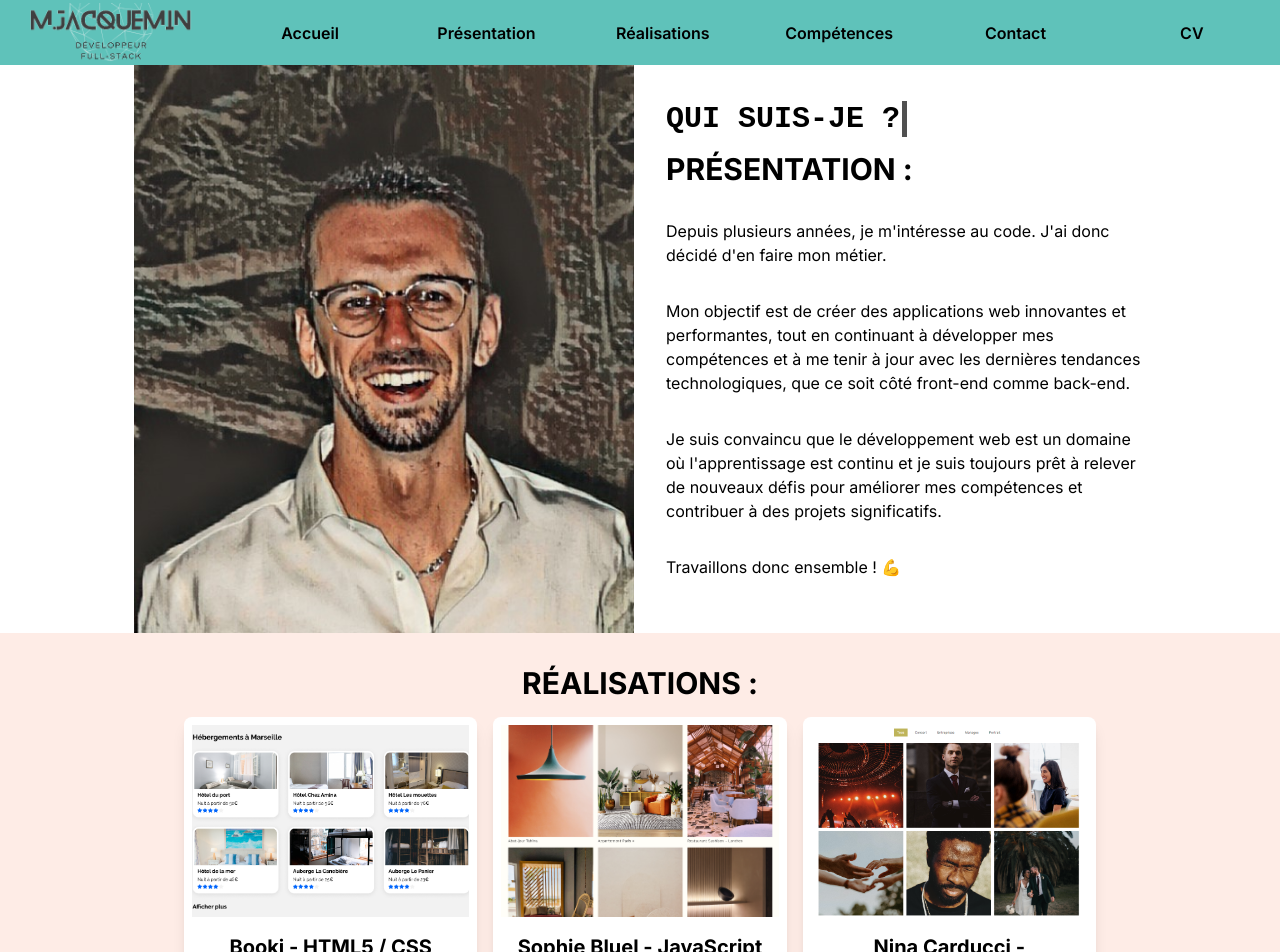
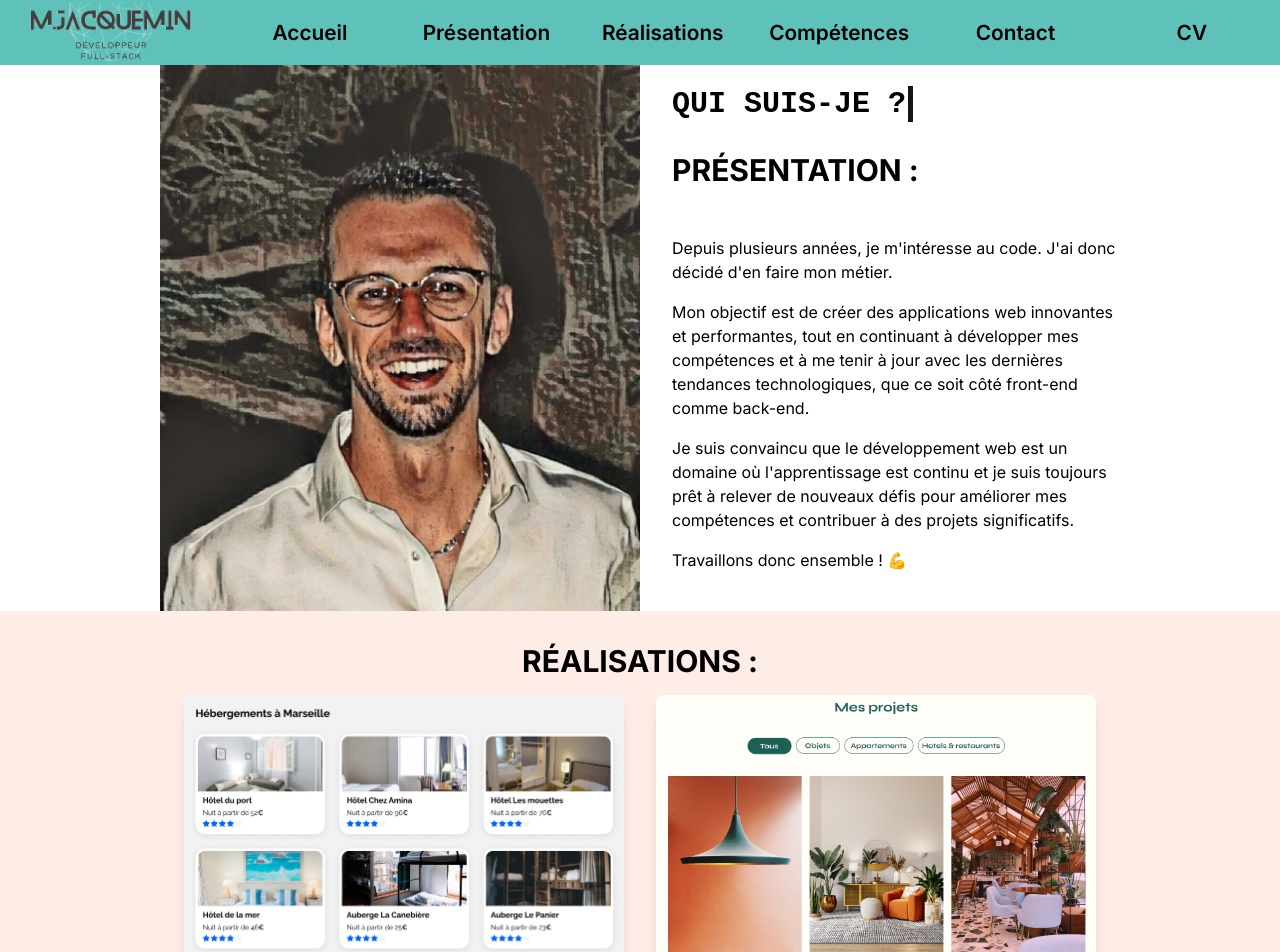
Before and after one commit to ErakieI/Portfolio, a Next.js app: page / in a window 1280 px wide. Shown: the part 800-1752 px from the top of the page. Built offline with nearby package versions, Linux system fonts and the light colour scheme.

Commit message:
Design responsive

```diff
--- a/src/app/page.tsx
+++ b/src/app/page.tsx
@@ -8,13 +8,13 @@ import ContactForm from '../components/ContactForm.tsx';
 import LargeHeader from '../components/header.tsx';
 import TypingAnimation from '../components/typingAnimation.tsx';
 import Image from 'next/image';
+import CV from '../components/cv.tsx';
 import '../style/globals.scss';
 
 export default function Home() {
 	return (
 		<main className="w-full p-0 flex flex-col items-center justify-center bg-white">
 			{/* Accueil */}
-
 			<section id="accueil" className="w-full text-center text-white">
 				<LargeHeader />
 			</section>
@@ -23,8 +23,8 @@ export default function Home() {
 			<Navbar />
 
 			{/* Présentation */}
-			<section id="presentation" className="flex justify-center relative">
-				<div className="h-full">
+			<section id="presentation" className="flex flex-col lg:flex-row justify-center relative lg:w-3/4">
+				<div className="lg:w-1/2 w-full h-auto flex justify-center lg:justify-end mb-4 lg:mb-0">
 					<Image
 						src="/images/Profil_effet_peinture.jpg"
 						alt="Logo"
@@ -32,136 +32,92 @@ export default function Home() {
 						height={200}
 					/>
 				</div>
-				<div className="w-2/5 bg-white pl-8 text-left space-y-8 flex flex-col justify-center">
+				<div className="lg:w-1/2 w-full bg-white pl-8 text-left space-y-4 flex flex-col justify-center py-8">
 					<TypingAnimation text="QUI SUIS-JE ?" />
-					<h2 className="text-3xl font-bold mb-4">PRÉSENTATION :</h2>
-					<p>
-						Depuis plusieurs années, je m'intéresse au code. J'ai donc décidé
-						d'en faire mon métier.
-					</p>
-					<p>
-						Mon objectif est de créer des applications web innovantes et
-						performantes, tout en continuant à développer mes compétences et à
-						me tenir à jour avec les dernières tendances technologiques, que ce
-						soit côté front-end comme back-end.
-					</p>
-					<p>
-						Je suis convaincu que le développement web est un domaine où
-						l'apprentissage est continu et je suis toujours prêt à relever de
-						nouveaux défis pour améliorer mes compétences et contribuer à des
-						projets significatifs.
-					</p>
+					<h2 className="text-3xl font-bold mb-4 py-8">PRÉSENTATION :</h2>
+					<p>Depuis plusieurs années, je m'intéresse au code. J'ai donc décidé d'en faire mon métier.</p>
+					<p>Mon objectif est de créer des applications web innovantes et performantes, tout en continuant à développer mes compétences et à me tenir à jour avec les dernières tendances technologiques, que ce soit côté front-end comme back-end.</p>
+					<p>Je suis convaincu que le développement web est un domaine où l'apprentissage est continu et je suis toujours prêt à relever de nouveaux défis pour améliorer mes compétences et contribuer à des projets significatifs.</p>
 					<p>Travaillons donc ensemble ! 💪</p>
 				</div>
 			</section>
 
 			{/* Réalisations */}
-			<section id="realisations" className="w-full p-8 bg-beige-clair">
-				<div className="w-3/4 m-auto">
-					<h2 className="text-center text-3xl font-bold mb-4">
-						RÉALISATIONS :
-					</h2>
+			<section id="realisations" className="w-full p-6 lg:p-8 bg-beige-clair">
+				<div className="w-full lg:w-3/4 m-auto">
+					<h2 className="text-center text-3xl font-bold mb-4">RÉALISATIONS :</h2>
 					{/* Projets */}
-					<div className="grid grid-cols-1 sm:grid-cols-2 lg:grid-cols-3 gap-4">
+					<div className="grid grid-cols-1 sm:grid-cols-2 gap-8">
 						<Projet
 							img="/images/projets/booki.png"
 							titre="Booki - HTML5 / CSS"
 							description="Booki est un site de réservation en ligne de logements. Le projet était orienté sur HTML et CSS, la difficulté était d'avoir un site responsive."
 							githubRepo="https://github.com/ErakieI/Booki_OC"
-						/>{' '}
+						/>
 						<Projet
 							img="/images/projets/bluel.png"
 							titre="Sophie Bluel - JavaScript"
 							description="Ce projet consistait à intéragir avec une API en utilisant JavaScript. Il fallait faire appel aux différentes méthodes CRUD pour récupérer ou envoyer des données à l'API et ainsi pouvoir manipuler les données du site (Travaux / comptes utilisateurs)."
 							githubRepo="https://github.com/ErakieI/Projet-3-Sophie-Bluel"
-						/>{' '}
+						/>
 						<Projet
 							img="/images/projets/nina.png"
 							titre="Nina Carducci - Optimisation et référencement naturel"
 							description="Pour ce projet, l'objectif était d'optimiser le site de photographe en utilisant une résolution des images adaptée à leur taille maximale et d'améliorer le référencement naturel en utilisant une sémantique apropriée dans le code ainsi que des balises méta, sans oublier l'accessibilité. L'analyse de la lighthouse était le pilier de cet exercice."
 							githubRepo="https://github.com/ErakieI/Projet-4-Nina-Carducci"
-						/>{' '}
+						/>
 						<Projet
 							img="/images/projets/kasa.png"
 							titre="Kasa - React"
 							description="Pour ce projet, l'objectif était de prendre en main le framework React. J'ai donc appris à fabriquer des composants réutilisables et à me servir de SASS pour simplifier le style et profiter de ses nombreuses fonctionnalités. L'utilisation des nombreux hooks de React étaient donc indispensables, ainsi que le router permettant d'orienter l'url vers une page correspondant à l'ID du logement."
 							githubRepo="https://github.com/ErakieI/Projet5_kasa"
-						/>{' '}
+						/>
 						<Projet
 							img="/images/projets/grimoire.png"
 							titre="Mon vieux grimoire - NodeJS"
 							description="Mon vieux grimoire est un site pour visualiser et ajouter des livres avec leur notation. Ce projet back-end sous Node.js utilise une base de données NoSQL : MongoDB. La principale difficulté était de lier chaque livre à l'ID de son utilisateur pour que seul celui-ci puisse modifier ses informations. Les utilisateurs peuvent noter les livres des autres, permettant ainsi de calculer une moyenne des notes."
-							githubRepo="lien/vers/votre/repository"
+							githubRepo="https://github.com/ErakieI/Projet-6-Mon-vieux-grimoire"
 						/>
 						<Projet
 							img="/images/projets/kanban.png"
 							titre="Menu Maker - Gestion de projet"
 							description="Ce projet un peu différent des autres tournait autour de la gestion de projet. Il a fallu faire un Kanban et créer différentes étiquettes ainsi que le contenu, déterminer des spécifications techniques ainsi que leur solution, faire de la veille technologique sur l'outil Feedly, s'intéresser à la méthodologie Agile et plus pariculièrement SCRUM, puis faire une présentation pour le client."
 							githubRepo="https://github.com/ErakieI/Menu-Maker"
-						/>{' '}
+						/>
 					</div>
 				</div>
 			</section>
 
 			{/* Compétences */}
-			<section id="competences" className="w-3/4 bg-white p-8">
-				<h2 className="text-center text-3xl font-bold mb-4 pb-8">
-					COMPÉTENCES :
-				</h2>
+			<section id="competences" className="w-full lg:w-3/4 bg-white p-4 lg:p-8">
+				<h2 className="text-center text-3xl font-bold mb-4 pb-8">COMPÉTENCES :</h2>
 				{/* Liste des compétences */}
-				<div className="flex gap-10 flex-wrap justify-center">
+				<div className="flex flex-wrap justify-center gap-4 lg:gap-10">
 					<Skill name="HTML5" percentage={80} logo="/images/logos/html5.png" />
 					<Skill name="CSS" percentage={70} logo="/images/logos/css.png" />
-					<Skill
-						name="JavaScript"
-						percentage={45}
-						logo="/images/logos/js.png"
-					/>
-					<Skill
-						name="NodeJS"
-						percentage={30}
-						logo="/images/logos/nodeJS.png"
-					/>
+					<Skill name="JavaScript" percentage={45} logo="/images/logos/js.png" />
+					<Skill name="NodeJS" percentage={30} logo="/images/logos/nodeJS.png" />
 					<Skill name="React" percentage={35} logo="/images/logos/react.png" />
 					<Skill name="SASS" percentage={65} logo="/images/logos/sass.png" />
-					<Skill
-						name="NextJS"
-						percentage={25}
-						logo="/images/logos/nextJS.png"
-					/>
-					<Skill
-						name="TypeScript"
-						percentage={20}
-						logo="/images/logos/typeScript.png"
-					/>
-					<Skill
-						name="TailwindCSS"
-						percentage={70}
-						logo="/images/logos/tailWindCSS.png"
-					/>
-					<Skill
-						name="GitHub"
-						percentage={55}
-						logo="/images/logos/gitHub.png"
-					/>
+					<Skill name="NextJS" percentage={25} logo="/images/logos/nextJS.png" />
+					<Skill name="TypeScript" percentage={20} logo="/images/logos/typeScript.png" />
+					<Skill name="TailwindCSS" percentage={70} logo="/images/logos/tailWindCSS.png" />
+					<Skill name="GitHub" percentage={55} logo="/images/logos/gitHub.png" />
 				</div>
 			</section>
 
 			{/* Contact */}
-			<section id="contact" className="bg-bleu-vert p-8 w-full">
+			<section id="contact" className="bg-bleu-vert p-4 lg:p-8 w-full">
 				<h2 className="text-center text-3xl font-bold mb-4 pb-8">CONTACT :</h2>
-				{/* Formulaire de contact */}
 				<ContactForm />
 			</section>
 
 			{/* CV */}
-			<section
-				id="cv"
-				className="w-full bg-white p-8 shadow-md w-full "
-			>
-				<h2 className="text-center text-3xl font-bold mb-4 pb-8">CV</h2>
-				{/* Lien vers le CV */}
+			<section id="cv" className="w-full bg-white p-4 lg:p-8">
+				<CV />
 			</section>
+
+			{/* Footer */}
 			<Footer />
 		</main>
 	);
--- a/src/components/ContactForm.tsx
+++ b/src/components/ContactForm.tsx
@@ -18,7 +18,7 @@ const ContactForm: React.FC = () => {
   };
 
   return (
-    <form onSubmit={handleSubmit} className="w-3/4 p-8 m-auto">
+    <form onSubmit={handleSubmit} className="lg:w-3/4 w-4/5 lg:p-8 m-auto">
       <div className="mb-4">
         <label htmlFor="name" className="sr-only">Nom</label>
         <input
--- /dev/null
+++ b/src/components/cv.tsx
@@ -0,0 +1,17 @@
+import React from 'react';
+
+const CV: React.FC = () => {
+  return (
+    <div id="cv" className="p-6 overflow-hidden text-center">
+      <a
+        href="/CV_Mathieu_J.pdf"
+        download="CV_Mathieu_J.pdf"
+        className="bg-red-600 hover:bg-red-800 text-white text-2xl font-bold py-4 px-8 rounded"
+      >
+        Télécharger mon CV
+      </a>
+    </div>
+  );
+};
+
+export default CV;
--- a/src/components/navbar.tsx
+++ b/src/components/navbar.tsx
@@ -1,6 +1,7 @@
 "use client";
 import React, { useState, useEffect } from 'react';
 import Image from 'next/image';
+import '../style/navbar.scss';
 
 const Navbar: React.FC = () => {
   const [isSticky, setIsSticky] = useState(false);
--- a/src/components/projet.tsx
+++ b/src/components/projet.tsx
@@ -39,21 +39,26 @@ const Projet: React.FC<ProjetProps> = ({ img, titre, description, githubRepo })
   }, []);
 
   return (
-    <div className="bg-white shadow-lg p-2 rounded-lg overflow-hidden">
+    <div className="relative bg-white shadow-lg rounded-lg overflow-hidden group">
       <img
-        className="w-full h-48 object-cover object-center cursor-pointer"
+        className="w-auto h-auto object-cover object-center"
         src={img}
         alt={titre}
-        onClick={openModal}
       />
-      <div className="pt-4 text-center flex justify-center align-center">
-        <h2 className="text-xl font-bold mb-2">{titre}</h2>
+      <div className="absolute inset-0 bg-black bg-opacity-50 flex flex-col items-center justify-center opacity-0 group-hover:opacity-100 transition-opacity duration-300">
+        <h2 className="text-xl font-bold text-center text-white mb-2">{titre}</h2>
+        <button
+          onClick={openModal}
+          className="bg-blue-500 text-white font-bold py-2 px-4 rounded"
+        >
+          En savoir plus
+        </button>
       </div>
 
       {/* Modale */}
       {modalOpen && (
         <div className="fixed inset-0 flex items-center justify-center z-50 bg-black bg-opacity-50">
-          <div ref={modalRef} className="w-1/2 h-4/5 bg-white p-4 rounded-lg relative">
+          <div ref={modalRef} className="w-full sm:w-3/4 lg:w-1/2 h-auto bg-white p-4 rounded-lg relative overflow-y-auto">
             <button
               className="absolute top-4 right-4 text-gray-600 hover:text-gray-800 modal-close-btn"
               onClick={closeModal}
@@ -62,8 +67,8 @@ const Projet: React.FC<ProjetProps> = ({ img, titre, description, githubRepo })
                 <path strokeLinecap="round" strokeLinejoin="round" strokeWidth={2} d="M6 18L18 6M6 6l12 12" />
               </svg>
             </button>
-            <img className="w-4/5 h-3/5 object-cover object-center mb-4 m-auto" src={img} alt={titre} />
-            <h2 className="text-2xl font-bold mb-2 text-center">{titre}</h2>
+            <img className="w-3/4 h-auto object-cover object-center mb-4 m-auto" src={img} alt={titre} />
+            <h2 className="text-2xl font-bold mb-2 text-center ">{titre}</h2>
             <p className="text-gray-700 mb-4">{description}</p>
             <a
               href={githubRepo}
--- a/src/style/globals.scss
+++ b/src/style/globals.scss
@@ -25,29 +25,6 @@ body {
 		)
 		rgb(var(--background-start-rgb));
       font-family: 'Raleway', sans-serif;
-}
-
-.nav-button {
-	width: 100%;
-	height: 65px;
-	display: flex;
-	align-items: center;
-	justify-content: center;
-	color: black;
-	background-color: transparent;
-	padding: 0.75rem 1rem;
-	font-size: 1rem;
-	line-height: 1.25rem;
-	transition:
-		background-color 0.3s,
-		color 0.3s;
-	border: none;
-	cursor: pointer;
-}
-
-.nav-button:hover {
-	background-color: #1c2942;
-	color: #ffffff;
 }
 
 .sr-only {
--- a/src/style/navbar.scss
+++ b/src/style/navbar.scss
@@ -7,7 +7,7 @@
 	color: black;
 	background-color: transparent;
 	padding: 0.75rem 1rem;
-	font-size: 1rem;
+	font-size: 1.3rem;
 	line-height: 1.25rem;
 	transition:
 		background-color 0.3s,
```
Also changed, not shown: src/components/header.tsx (+6 -6 lines), public/images/projets/bluel.png, 1 other file (tests, documents, lock files or other folders).
